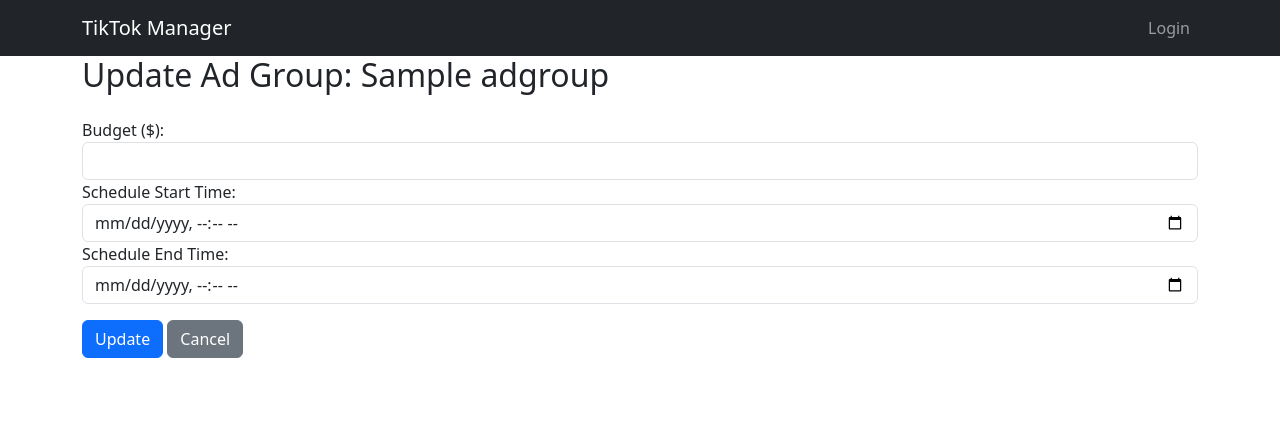
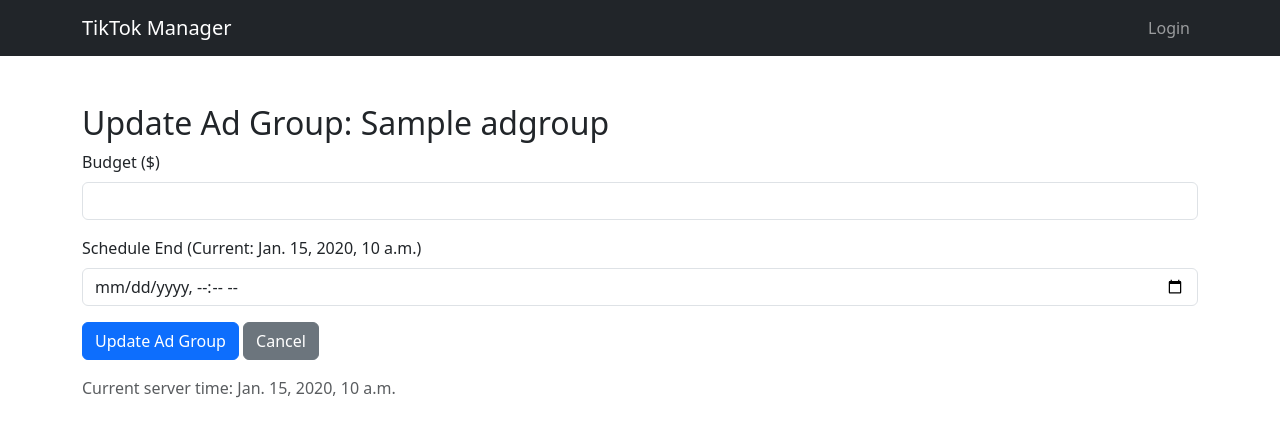
Before and after one commit to waitambatha/api_tiktok, a Django app: template campaigns/templates/adgroup_update.html in a window 1280 px wide. Shown: the top 437 px of the page. Run offline with Django 5.2, Linux system fonts and the light colour scheme; the template is opened without the code that fills it: most values are stand-ins (such as "Sample title", 1, 10 or a date in 2020).

Commit message:
Update adgroup_update.html

```diff
--- a/campaigns/templates/adgroup_update.html
+++ b/campaigns/templates/adgroup_update.html
@@ -2,29 +2,27 @@
 {% block title %}Update Ad Group{% endblock %}
 
 {% block content %}
-<div class="container">
-  <h2 class="mb-4">Update Ad Group: {{ adgroup.adgroup_name }}</h2>
-
+<div class="container mt-5">
+  <h2>Update Ad Group: {{ adgroup.adgroup_name|default:'Unnamed Ad Group' }}</h2>
+  {% if success %}
+    <div class="alert alert-success">{{ success }}</div>
+  {% endif %}
   {% if error %}
     <div class="alert alert-danger">{{ error }}</div>
   {% endif %}
-
-  <form method="post">
+  <form method="POST">
     {% csrf_token %}
-    <div class="form-group">
-      <label for="budget">Budget ($):</label>
-      <input type="number" step="0.01" class="form-control" id="budget" name="budget" value="{{ adgroup.budget }}" required>
+    <div class="mb-3">
+      <label for="budget" class="form-label">Budget ($)</label>
+      <input type="number" step="0.01" min="0" class="form-control" id="budget" name="budget" value="{{ adgroup.budget|default:'0.00' }}" required>
     </div>
-    <div class="form-group">
-      <label for="schedule_start">Schedule Start Time:</label>
-      <input type="datetime-local" class="form-control" id="schedule_start" name="schedule_start" value="{{ adgroup.schedule_start_time }}" required>
+    <div class="mb-3">
+      <label for="schedule_end" class="form-label">Schedule End (Current: {{ adgroup.schedule_end_time|default:'N/A' }})</label>
+      <input type="datetime-local" class="form-control" id="schedule_end" name="schedule_end" min="{{ current_datetime|date:'Y-m-d\\TH:i' }}" required>
     </div>
-    <div class="form-group">
-      <label for="schedule_end">Schedule End Time:</label>
-      <input type="datetime-local" class="form-control" id="schedule_end" name="schedule_end" value="{{ adgroup.schedule_end_time }}" required>
-    </div>
-    <button type="submit" class="btn btn-primary mt-3">Update</button>
-    <a href="{% url 'adgroup_listing' %}" class="btn btn-secondary mt-3">Cancel</a>
+    <button type="submit" class="btn btn-primary">Update Ad Group</button>
+    <a href="{% url 'dashboard' %}" class="btn btn-secondary">Cancel</a>
   </form>
+  <p class="mt-3 text-muted">Current server time: {{ current_datetime }}</p>
 </div>
 {% endblock %}
```
